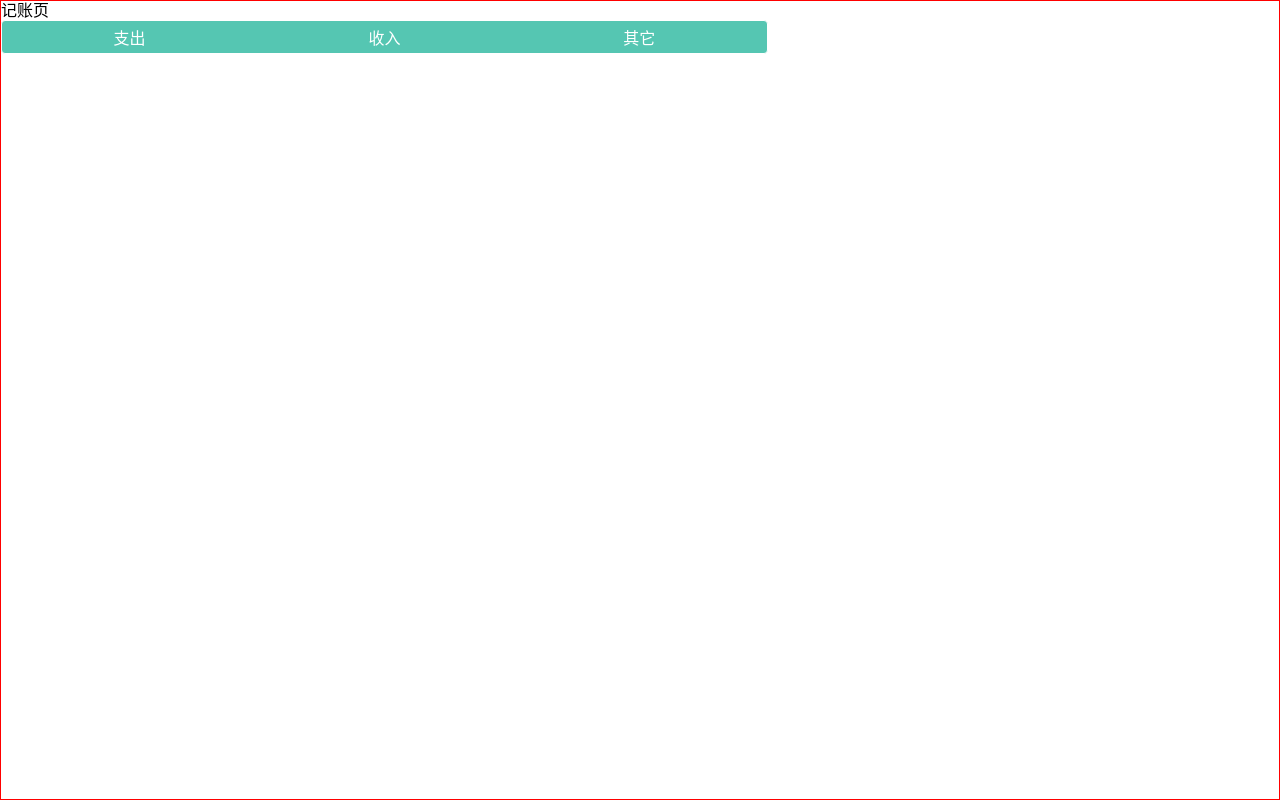
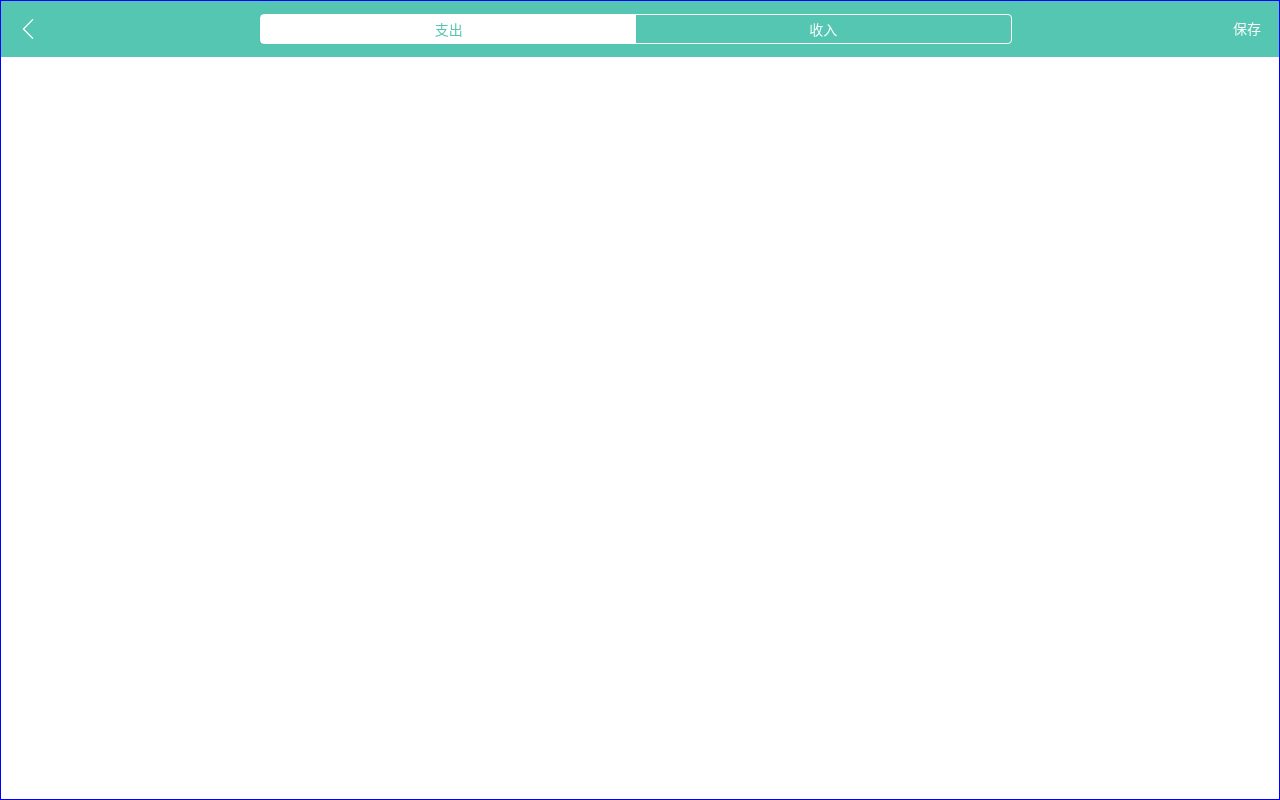
Before and after one commit to kuanglinfeng/react-smtally, a React app: page /#/add in a window 1280 px wide. Built offline with nearby package versions, Linux system fonts and the light colour scheme.

Commit message:
完成记账页的Header组件

```diff
--- a/src/components/Icon.tsx
+++ b/src/components/Icon.tsx
@@ -9,11 +9,12 @@ try {
 
 type Props = {
   name: string
+  onClick?: () => void
 }
 
 function Icon(props: Props) {
   return (
-    <svg className='icon'>
+    <svg className='icon' onClick={props.onClick}>
       <use xlinkHref={ '#' + props.name } />
     </svg>
   )
--- a/src/components/Layout.tsx
+++ b/src/components/Layout.tsx
@@ -13,10 +13,10 @@ const Wrapper = styled.div`
   }
 `
 
-export default (props: Props<any>) => {
+export default (props: Props<null> ) => {
   return (
     <Wrapper>
-      {props.children}
+      { props.children }
       <Nav />
     </Wrapper>
   )
--- a/src/components/RadioMenu.tsx
+++ b/src/components/RadioMenu.tsx
@@ -23,13 +23,14 @@ const Wrapper = styled.div`
 `
 
 type Props = {
-  selectList: string[]
+  defaultValue?: string
+  values: string[]
   onSelect: (value: string) => void
 }
 
 export default (props: Props) => {
 
-  const [text, setText] = useState('')
+  const [text, setText] = useState(props.defaultValue ? props.defaultValue : props.values[0])
 
   const onSelect = (e: any) => {
     setText(e.target.innerText)
@@ -37,10 +38,10 @@ export default (props: Props) => {
   }
 
   return (
-    <Wrapper onClick={onSelect}>
+    <Wrapper onClick={ onSelect }>
       {
-        props.selectList.map(item => {
-          return <button key={item} className={text === item ? 'active' : ''}>{item}</button>
+        props.values.map(value => {
+          return <button key={ value } className={ text === value ? 'active' : '' }>{ value }</button>
         })
       }
     </Wrapper>
--- a/src/components/add/Header.tsx
+++ b/src/components/add/Header.tsx
@@ -1,15 +1,40 @@
 import React from 'react'
 import styled from 'styled-components'
+import RadioMenu from '../RadioMenu'
+import theme from '../../theme'
+import Icon from '../Icon'
+import {useHistory} from 'react-router-dom'
 
 const Header = styled.header`
-
+  padding: 13px;
+  display:flex;
+  justify-content: space-between;
+  align-items: center;
+  background: ${theme.color};
+  font-size: 14px;
+  .icon {
+    width: 30px;  height: 30px;
+    fill: #fff;
+    padding: 5px;
+  }
+  > span {
+    color: #fff;
+    padding: 5px;
+  }
 `
 
-export default () => {
+type Props = {
+  onSelect: (value: string) => void
+}
 
+export default (props: Props) => {
+
+  const history = useHistory()
   return (
     <Header>
-
+      <Icon name="back" onClick={() => history.goBack()}/>
+      <RadioMenu values={['支出', '收入']} onSelect={props.onSelect}/>
+      <span>保存</span>
     </Header>
   )
 }
--- a/src/views/Add.tsx
+++ b/src/views/Add.tsx
@@ -1,24 +1,21 @@
 import React from 'react'
-import RadioMenu from 'components/RadioMenu'
 import styled from 'styled-components'
+import Header from '../components/add/Header'
 
 const Wrapper = styled.div`
+  border: 1px solid blue;
   height: 100vh;
-  border: 1px solid red;
 `
 
 export default function () {
 
-  const types = ['支出', '收入', '其它']
-
-  const onSelect = (value: string) => {
+  const onRecordTypeSelect = (value: string) => {
     console.log(value)
   }
 
   return (
     <Wrapper>
-      记账页
-      <RadioMenu selectList={types} onSelect={onSelect}/>
+      <Header onSelect={onRecordTypeSelect}/>
     </Wrapper>
   )
 }
```
Also changed, not shown: src/icons/back.svg (added).
